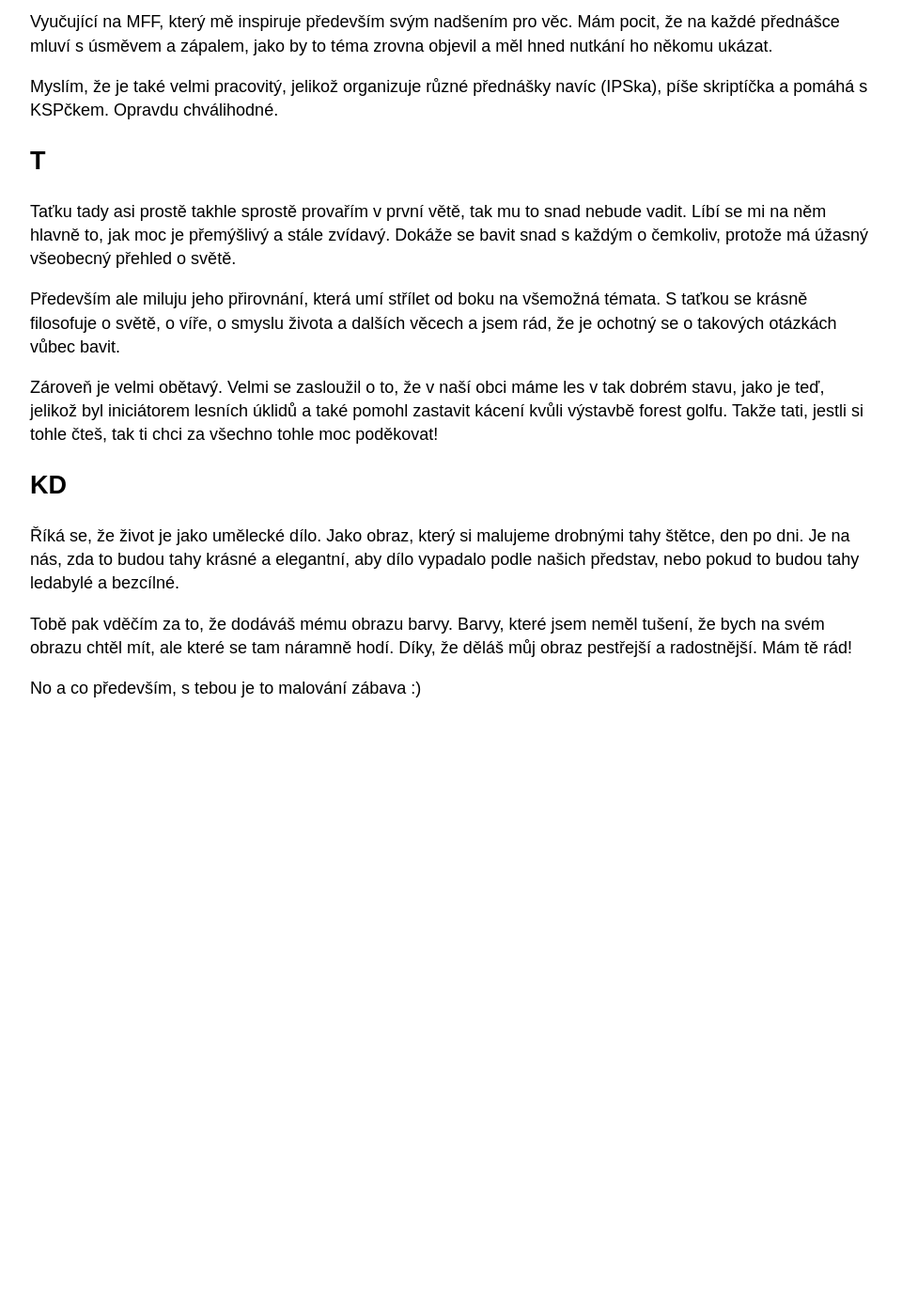
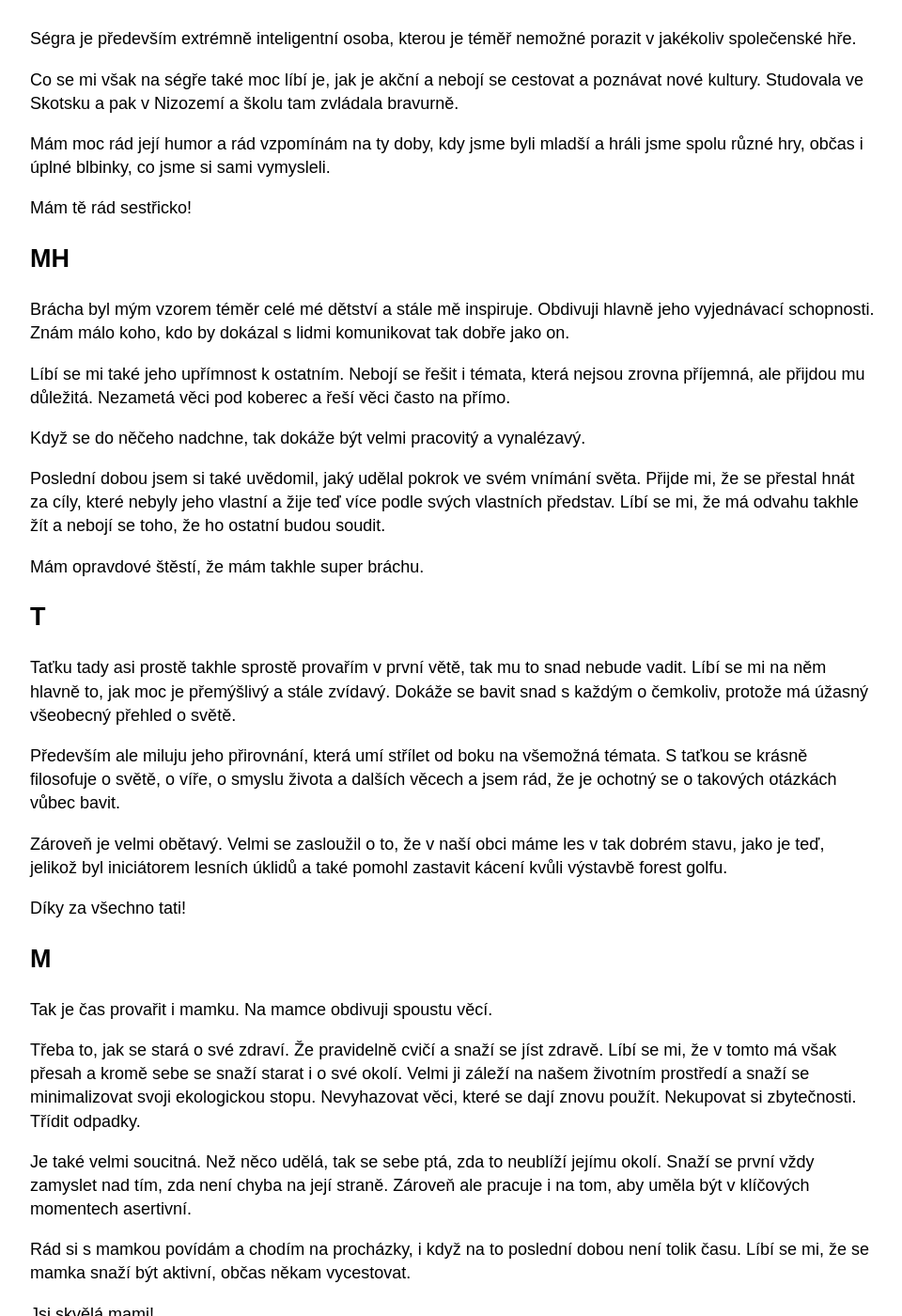
Before and after one commit to hartmaj2/hartmaj2.github.io, a Jekyll site: the page built from sections/appreciations.md, in a window 1280 px wide and 1400 px high, scrolled down 2624 px. Shown: the whole window at 94% size, without its empty margins (158-1118 px from the left). Built offline with Jekyll 4.4.1, drawn with Linux system fonts in a browser that asks for light colours; before the commit the page ends 3387 px from its top, so only the background shows below that; some of the changed text lies outside the part shown.

Commit message:
Update appreciations

```diff
--- a/sections/appreciations.md
+++ b/sections/appreciations.md
@@ -73,15 +73,33 @@ Líbí se mi, jak bere vše s humorem a nadsázkou. Často mi přijde, že tohle
 
 Důležité je zmínit, že obdivuji také jeho sociální odvahu. Nebojí se dělat věci, které já už bych si občas netroufl. Nutno tedy podotknout, že na nějaké z těch věcí bych si ani troufat nechtěl, ale stejně mi to přijde jako sympatická vlastnost.
 
-## MH
-
-Byl mým vzorem téměr celé mé dětství a stále mě inspiruje. Obdivuji hlavně jeho vyjednávací schopnosti. Znám málo koho, kdo by dokázal s lidmi komunikovat tak dobře jako on. Líbí se mi také jeho upřímnost k ostatním. Nebojí se řešit i témata, která nejsou zrovna příjemná, ale přijdou mu důležitá. Nezametá věci pod koberec a řeší věci často na přímo. Také je velmi pracovitý.
-
 ## MM
 
 Vyučující na MFF, který mě inspiruje především svým nadšením pro věc. Mám pocit, že na každé přednášce mluví s úsměvem a zápalem, jako by to téma zrovna objevil a měl hned nutkání ho někomu ukázat.
 
 Myslím, že je také velmi pracovitý, jelikož organizuje různé přednášky navíc (IPSka), píše skriptíčka a pomáhá s KSPčkem. Opravdu chválihodné.
+
+## KH
+
+Ségra je především extrémně inteligentní osoba, kterou je téměř nemožné porazit v jakékoliv společenské hře.
+
+Co se mi však na ségře také moc líbí je, jak je akční a nebojí se cestovat a poznávat nové kultury. Studovala ve Skotsku a pak v Nizozemí a školu tam zvládala bravurně.
+
+Mám moc rád její humor a rád vzpomínám na ty doby, kdy jsme byli mladší a hráli jsme spolu různé hry, občas i úplné blbinky, co jsme si sami vymysleli.
+
+Mám tě rád sestřicko!
+
+## MH
+
+Brácha byl mým vzorem téměr celé mé dětství a stále mě inspiruje. Obdivuji hlavně jeho vyjednávací schopnosti. Znám málo koho, kdo by dokázal s lidmi komunikovat tak dobře jako on.
+
+Líbí se mi také jeho upřímnost k ostatním. Nebojí se řešit i témata, která nejsou zrovna příjemná, ale přijdou mu důležitá. Nezametá věci pod koberec a řeší věci často na přímo.
+
+Když se do něčeho nadchne, tak dokáže být velmi pracovitý a vynalézavý.
+
+Poslední dobou jsem si také uvědomil, jaký udělal pokrok ve svém vnímání světa. Přijde mi, že se přestal hnát za cíly, které nebyly jeho vlastní a žije teď více podle svých vlastních představ. Líbí se mi, že má odvahu takhle žít a nebojí se toho, že ho ostatní budou soudit.
+
+Mám opravdové štěstí, že mám takhle super bráchu.
 
 ## T
 
@@ -89,11 +107,25 @@ Taťku tady asi prostě takhle sprostě provařím v první větě, tak mu to sn
 
 Především ale miluju jeho přirovnání, která umí střílet od boku na všemožná témata. S taťkou se krásně filosofuje o světě, o víře, o smyslu života a dalších věcech a jsem rád, že je ochotný se o takových otázkách vůbec bavit.
 
-Zároveň je velmi obětavý. Velmi se zasloužil o to, že v naší obci máme les v tak dobrém stavu, jako je teď, jelikož byl iniciátorem lesních úklidů a také pomohl zastavit kácení kvůli výstavbě forest golfu. Takže tati, jestli si tohle čteš, tak ti chci za všechno tohle moc poděkovat!
+Zároveň je velmi obětavý. Velmi se zasloužil o to, že v naší obci máme les v tak dobrém stavu, jako je teď, jelikož byl iniciátorem lesních úklidů a také pomohl zastavit kácení kvůli výstavbě forest golfu.
+
+Díky za všechno tati!
+
+## M
+
+Tak je čas provařit i mamku. Na mamce obdivuji spoustu věcí.
+
+Třeba to, jak se stará o své zdraví. Že pravidelně cvičí a snaží se jíst zdravě. Líbí se mi, že v tomto má však přesah a kromě sebe se snaží starat i o své okolí. Velmi ji záleží na našem životním prostředí a snaží se minimalizovat svoji ekologickou stopu. Nevyhazovat věci, které se dají znovu použít. Nekupovat si zbytečnosti. Třídit odpadky.
+
+Je také velmi soucitná. Než něco udělá, tak se sebe ptá, zda to neublíží jejímu okolí. Snaží se první vždy zamyslet nad tím, zda není chyba na její straně. Zároveň ale pracuje i na tom, aby uměla být v klíčových momentech asertivní.
+
+Rád si s mamkou povídám a chodím na procházky, i když na to poslední dobou není tolik času. Líbí se mi, že se mamka snaží být aktivní, občas někam vycestovat.
+
+Jsi skvělá mami!
 
 ## KD
 
-Říká se, že život je jako umělecké dílo. Jako obraz, který si malujeme drobnými tahy štětce, den po dni. Je na nás, zda to budou tahy krásné a elegantní, aby dílo vypadalo podle našich představ, nebo pokud to budou tahy ledabylé a bezcílné.
+Říká se, že život je jako umělecké dílo. Jako obraz, který si malujeme drobnými tahy štětce, den po dni. Je jen na nás, zda to budou tahy krásné a elegantní, nebo zda to budou tahy ledabylé a bezcílné.
 
 Tobě pak vděčím za to, že dodáváš mému obrazu barvy. Barvy, které jsem neměl tušení, že bych na svém obrazu chtěl mít, ale které se tam náramně hodí. Díky, že děláš můj obraz pestřejší a radostnější. Mám tě rád!
 
```
